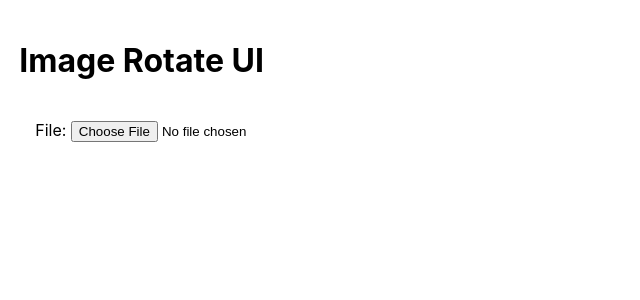
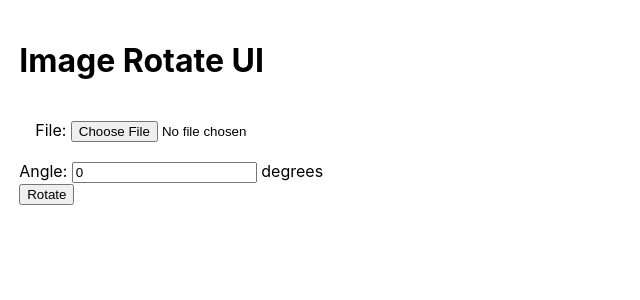
Before and after one commit to GavinLyons/rotate-image, a React (Create React App) app: page / in a window 1280 px wide. Shown: the top 300 px of the page, without its empty margins (0-640 px from the left). Built offline with nearby package versions, Linux system fonts and the light colour scheme.

Commit message:
Rotate Angle UI components

```diff
--- a/src/App.js
+++ b/src/App.js
@@ -2,21 +2,51 @@ import React, {useState} from 'react';
 
 import DisplayImage from './Components/DisplayImage/DisplayImage';
 import ImageSelection from './Components/ImageSelection/ImageSelection';
+import Rotation from './Components/Rotation/Rotation';
 
 import './App.css';
 
 function App() {
-  const [selecetedImage, setSelectedImage] = useState(null);
+  const [selecetedImage, setSelectedImage] = useState(null),
+    [rotatedImage, setRotatedImage] = useState(null),
+    [rotationTime, setRotationTime]= useState(0);
 
   const uploadedImage = (imageData) => {
     setSelectedImage(imageData);
+    };
+
+  const rotate = (angle) => {
+    if(!uploadedImage){
+      return alert('Please upload an image first');
+    }
+
+    try {
+      const radians = parseFloat((angle * (Math.PI / 180).toFixed(2)));
+
+      const performanceStart = performance.now(),
+        rotateFunction = new rotateFunction(),
+        result = rotateFunction.rotate(uploadedImage, radians),
+        performanceEnd = performance.now();
+
+      setRotatedImage(result);
+
+      imageRotationTime(performanceEnd - performanceStart);
+    } catch(error) {
+      alert(error.message);
+    }
+    }
+
+    const imageRotationTime = (time) => {
+    setRotationTime(parseInt(time));
     };
 
   return (
     <div className="App">
       <h1>Image Rotate UI</h1>
       <ImageSelection uploadedImage={uploadedImage} />
+      <Rotation rotate={rotate}></Rotation>
       <DisplayImage title="Uploaded Image" displayImage={selecetedImage} />
+      <DisplayImage title="Rotated Image" subtitle={rotationTime > 0 ? '(Completion Time $(rotationTime) ms)' : ""} displayImage={rotatedImage} />
     </div>
   );
 }
--- a/src/Components/Rotation/Rotation.js
+++ b/src/Components/Rotation/Rotation.js
@@ -1,11 +1,24 @@
-import React from 'react';
+import React, {useState} from 'react';
 
 import './Rotation.css';
 
-function Rotation(){
+function Rotation({rotate}){
+    const [angle, setAngle] = useState(0.0);
+
+    const rotateImage = () => {
+        rotate(angle);
+    }
+
     return (
-        <div>
-            Rotation
+        <div className="RotationContainer">
+            <div className="RotationAngle">
+                <label>Angle: </label>
+                <input type="number" name="angle" step="1" defaultValue="0" onChange={e => setAngle(e.target.value)} />
+                <label> degrees</label>
+            </div>
+            <div className="RotationButton">
+                <button onClick={rotateImage}>Rotate</button>
+            </div>
         </div>
 
     )
```
Also changed, not shown: src/Rotate.js (added).
